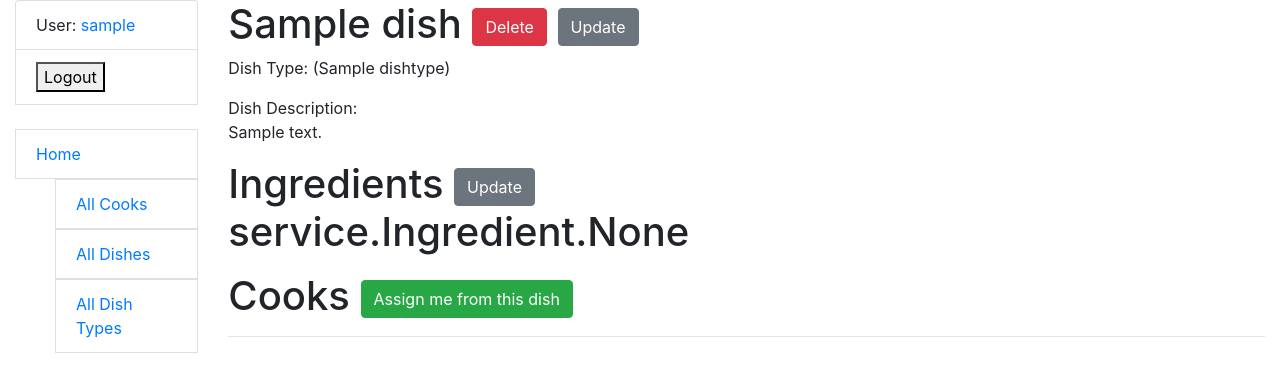
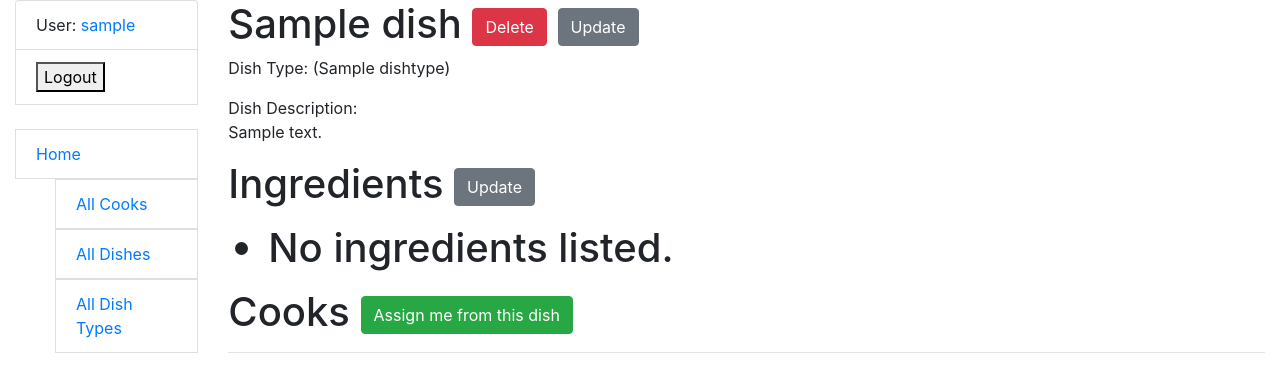
Before and after one commit to VladPh1/restaurant-kitchen-service, a Django app: page /service/dish/1/ in a window 1280 px wide. Shown: the top 392 px of the page. Run offline with Django 5.2, Linux system fonts and the light colour scheme; a user stored in the database is signed in; tables that the repository leaves empty hold one stand-in row (values such as "Sample post").

Commit message:
fixed block ingredients

```diff
--- a/service/admin.py
+++ b/service/admin.py
@@ -1,6 +1,6 @@
 from django.contrib import admin
 from django.contrib.auth.admin import UserAdmin
-from .models import Cook, Dish, DishType, Ingredient
+from .models import Cook, Dish, DishType
 
 
 @admin.register(Cook)
--- a/templates/service/dish_detail.html
+++ b/templates/service/dish_detail.html
@@ -21,7 +21,15 @@
     <a href="{% url 'service:ingredient-update' pk=dish.id %}" class="btn btn-secondary link-to-page">
       Update
     </a>
-    <p>{{ dish.ingredient }}</p>
+    <p>
+      <ul>
+        {% for ingredient in dish.ingredients.all %}
+          <li>{{ ingredient }}</li>
+        {% empty %}
+          <li>No ingredients listed.</li>
+        {% endfor %}
+      </ul>
+    </p>
   </h1>
   <h1>
     Cooks
```
